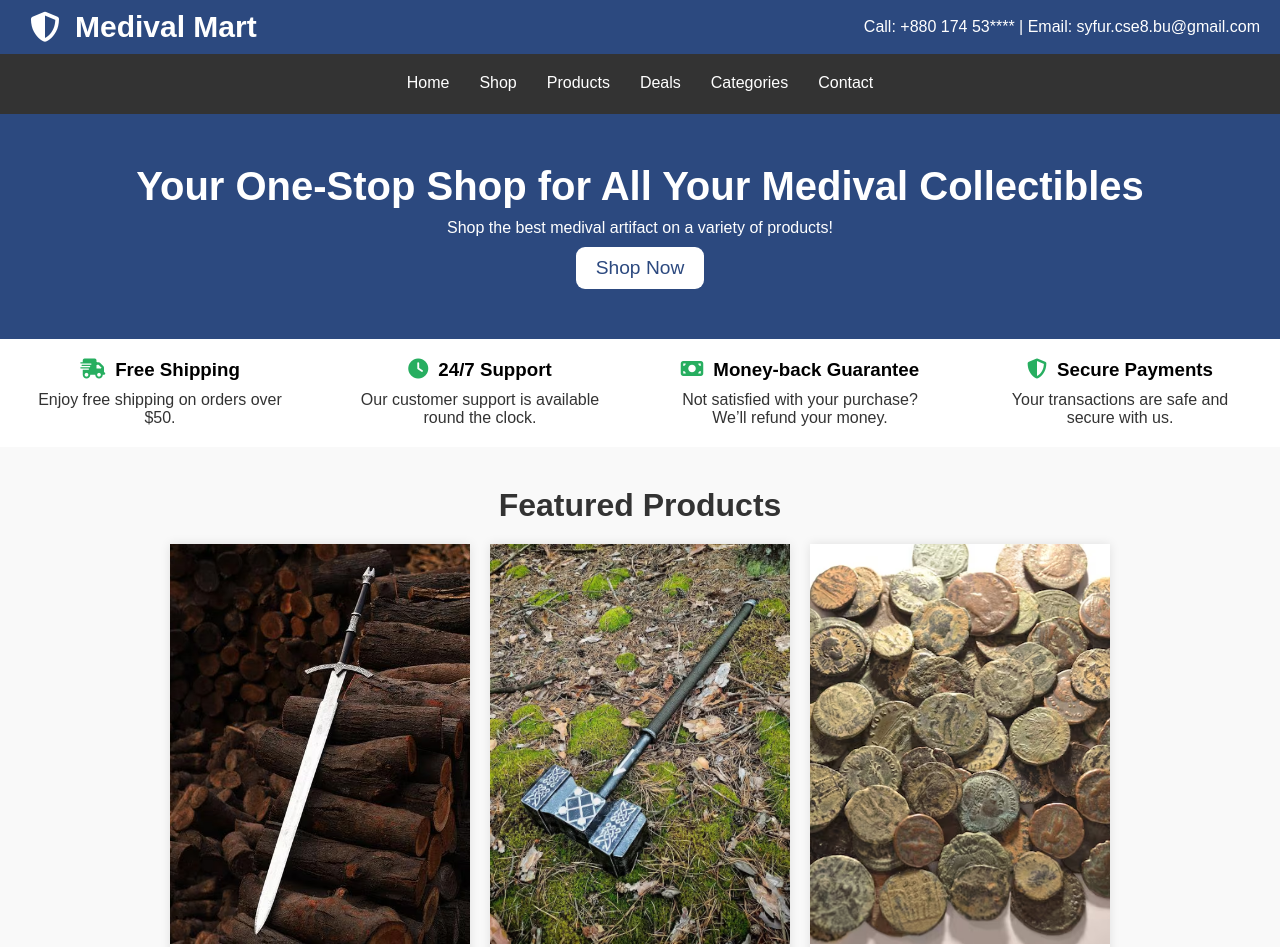
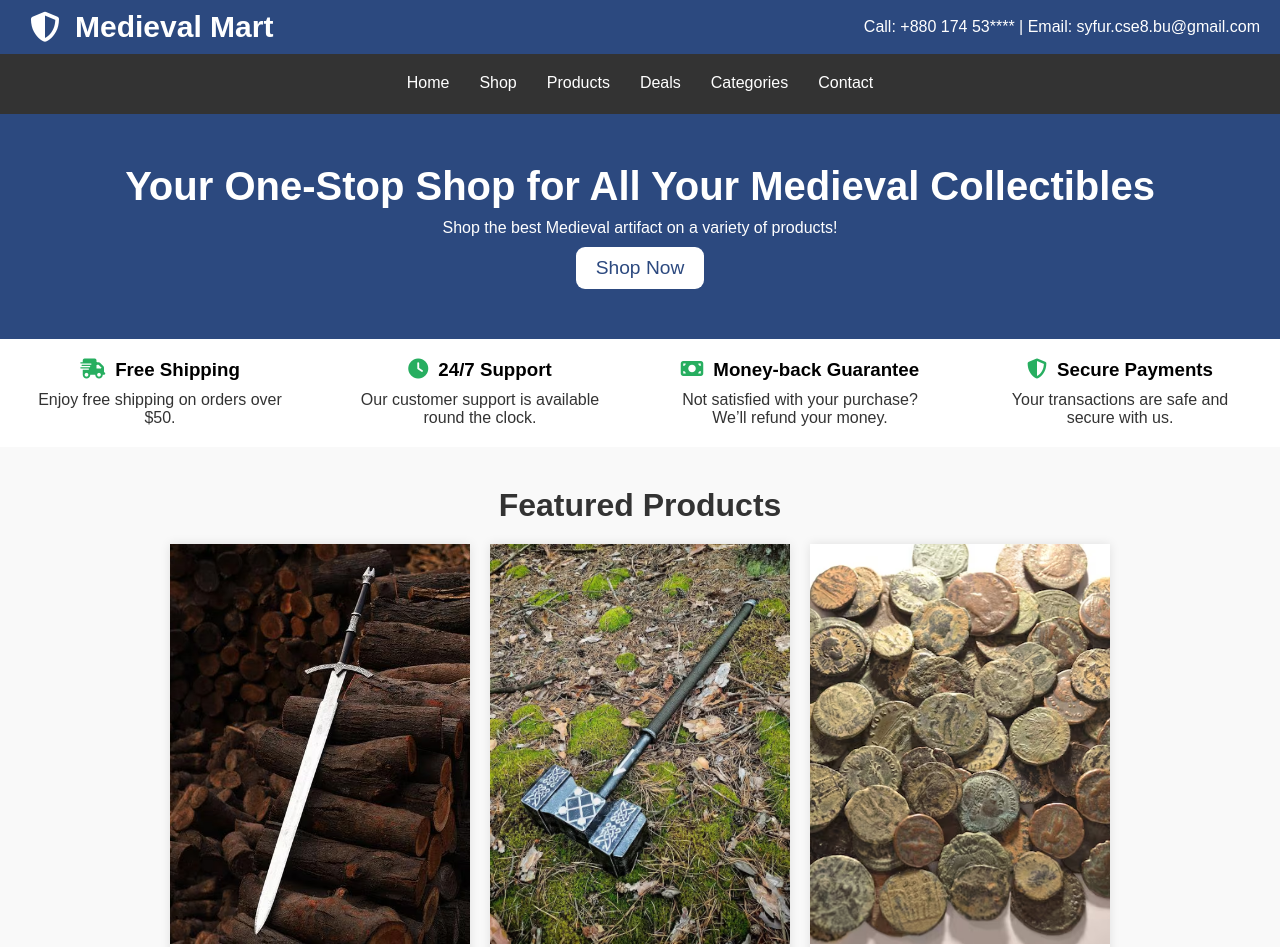
Before and after one commit to Syfur007/OnlineShop, a plain HTML site: page index.html in a window 1280 px wide. Shown: the top 947 px of the page. Drawn offline with Linux system fonts and the light colour scheme.

Commit message:
Spelling correction

```diff
--- a/index.html
+++ b/index.html
@@ -2,7 +2,7 @@
 <html lang="en">
 
 <head>
-    <title>Medival Mart</title>
+    <title>Medieval Mart</title>
     <link rel="stylesheet" href="style.css">
     <link rel="stylesheet" href="https://cdnjs.cloudflare.com/ajax/libs/font-awesome/6.0.0/css/all.min.css">
 </head>
@@ -13,7 +13,7 @@
     <div class="header-container">
         <div class="logo">
             <i class="fa-solid fa-shield"></i>
-            <h1>Medival Mart</h1>
+            <h1>Medieval Mart</h1>
         </div>
         <div class="contact-info">
             <p>Call: +880 174 53**** | Email: syfur.cse8.bu@gmail.com</p>
@@ -35,8 +35,8 @@
 
     <!-- Main Banner -->
     <section class="banner">
-        <h1>Your One-Stop Shop for All Your Medival Collectibles</h1>
-        <p>Shop the best medival artifact on a variety of products!</p>
+        <h1>Your One-Stop Shop for All Your Medieval Collectibles</h1>
+        <p>Shop the best Medieval artifact on a variety of products!</p>
         <button class="shop-now">Shop Now</button>
     </section>
 
@@ -214,7 +214,7 @@
 
     <!-- Footer -->
     <footer>
-        <p>© 2024 Medival Mart, All Rights Reserved.</p>
+        <p>© 2024 Medieval Mart by Syfur Rahman, All Rights Reserved.</p>
     </footer>
 </body>
 
```
